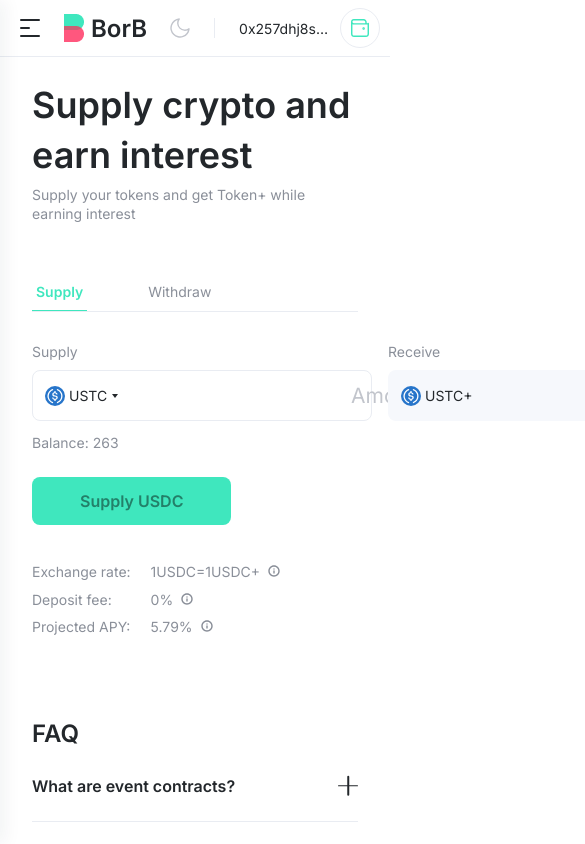
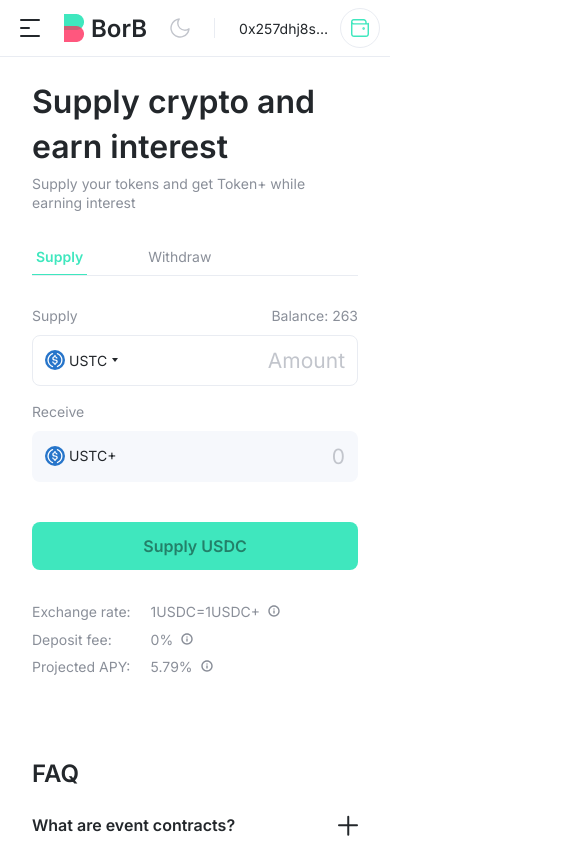
Before and after one commit to tragedyHub/borb-landing, a React (Create React App) app: page /supply in a window 390 px wide. Shown: the top 844 px of the page, 585 px wide, since content can reach past the window. Built offline with nearby package versions, Linux system fonts and the light colour scheme.

Commit message:
feat: supply pag

```diff
--- a/src/App.tsx
+++ b/src/App.tsx
@@ -1,26 +1,22 @@
-import React from 'react'
-import { Route, Routes } from 'react-router-dom'
-import Footer from './components/Footer'
-import Header from './components/Header'
-import Nav from './components/Nav'
-import AboutPage from './pages/AboutPage'
-import EarnPage from './pages/EarnPage'
-import { SupplyPage } from './pages/SupplyPage'
+import React from "react";
+import { Route, Routes } from "react-router-dom";
+import Footer from "./components/Footer";
+import Header from "./components/Header";
+import Nav from "./components/Nav";
+import AboutPage from "./pages/AboutPage";
+import EarnPage from "./pages/EarnPage";
+import { SupplyPage } from "./pages/SupplyPage";
 
 const App = () => {
-    const [isBurger, setIsBurger] = React.useState(false)
+  const [isBurger, setIsBurger] = React.useState(false);
 
   console.log(isBurger);
-
 
   return (
     <div className="App">
       <Nav isBurger={isBurger} setIsBurger={setIsBurger} />
-            <div
-                className="main_container"
-                style={{ display: 'flex', flexDirection: 'column' }}
-            >
-                <Header setIsBurger={setIsBurger}/>
+      <div className="main_container">
+        <Header setIsBurger={setIsBurger} />
         <div className="container">
           <Routes>
             <Route path="/" element={<div>home page</div>} />
@@ -32,7 +28,7 @@ const App = () => {
         <Footer />
       </div>
     </div>
-    )
-}
+  );
+};
 
-export default App
+export default App;
--- a/src/components/Nav.jsx
+++ b/src/components/Nav.jsx
@@ -259,7 +259,10 @@ const StyledNav = styled.div`
   @media screen and (max-width: 1280px) {
     width: 240px;
     position: fixed;
-    z-index: 10px;
+    z-index: 10;
+    box-shadow: ${(props) =>
+      !props.isBurger ? "none" : "6px 0px 16px rgba(10, 31, 51, 0.05)"};
+
     left: 0;
     transform: ${(props) =>
       props.isBurger ? "translateX(0)" : "translateX(-240px)"};
--- /dev/null
+++ b/src/hooks/useMediaQuery.ts
@@ -0,0 +1,41 @@
+import { useEffect, useState } from "react";
+
+function useMediaQuery(query: string): boolean {
+  const getMatches = (query: string): boolean => {
+    if (typeof window !== "undefined") {
+      return window.matchMedia(query).matches;
+    }
+    return false;
+  };
+
+  const [matches, setMatches] = useState<boolean>(getMatches(query));
+
+  function handleChange() {
+    setMatches(getMatches(query));
+  }
+
+  useEffect(() => {
+    const matchMedia = window.matchMedia(query);
+
+    handleChange();
+
+    if (matchMedia.addListener) {
+      matchMedia.addListener(handleChange);
+    } else {
+      matchMedia.addEventListener("change", handleChange);
+    }
+
+    return () => {
+      if (matchMedia.removeListener) {
+        matchMedia.removeListener(handleChange);
+      } else {
+        matchMedia.removeEventListener("change", handleChange);
+      }
+    };
+    // eslint-disable-next-line react-hooks/exhaustive-deps
+  }, [query]);
+
+  return matches;
+}
+
+export { useMediaQuery };
--- a/src/pages/SupplyPage/index.tsx
+++ b/src/pages/SupplyPage/index.tsx
@@ -3,8 +3,11 @@ import { ReactComponent as InfoIcon } from "../../assets/info-icon.svg";
 import { ReactComponent as USDCIcon } from "../../assets/usdc-icon.svg";
 import { ReactComponent as ArrowIcon } from "../../assets/arrow-down-icon.svg";
 import { Faq } from "../../components/Faq";
+import { useMediaQuery } from "../../hooks/useMediaQuery";
 
 const SupplyPage = () => {
+  const isMobile = useMediaQuery("(max-width: 768px)");
+
   return (
     <div className="container">
       <Title>Supply crypto and earn interest</Title>
@@ -21,7 +24,10 @@ const SupplyPage = () => {
       </TabContainer>
       <InputContainer>
         <InputWrapper>
-          <SettingsTitle margin="9px">Supply</SettingsTitle>
+          <TitleContainer>
+            <SettingsTitle margin="9px">Supply</SettingsTitle>
+            {isMobile && <SettingsTitle>Balance: 263</SettingsTitle>}
+          </TitleContainer>
           <div className="input-wrapper">
             <SelectWrapper>
               <CurrencyWrapper>
@@ -35,6 +41,7 @@ const SupplyPage = () => {
         </InputWrapper>
         <InputWrapper disabled>
           <SettingsTitle margin="9px">Receive</SettingsTitle>
+
           <div className="input-wrapper">
             <SelectWrapper>
               <CurrencyWrapper>
@@ -46,7 +53,7 @@ const SupplyPage = () => {
           </div>
         </InputWrapper>
       </InputContainer>
-      <SettingsTitle margin="24px">Balance: 263</SettingsTitle>
+      {!isMobile && <SettingsTitle margin="24px">Balance: 263</SettingsTitle>}
       <Btn>Supply USDC</Btn>
       <PurchaseWrapper>
         <PurchaseDataList>
@@ -93,15 +100,27 @@ const Title = styled.h1`
   line-height: 140%;
   color: #23272b;
   margin-bottom: 4px;
+
+  @media screen and (max-width: 480px) {
+    font-size: 32px;
+  }
 `;
 
-const Subtitle = styled.h2`
+const Subtitle = styled.p`
   font-family: "Inter";
   font-weight: 400;
   font-size: 14px;
   line-height: 140%;
   color: #8a8f99;
   margin-bottom: 48px;
+
+  @media screen and (max-width: 1000px) {
+    margin-bottom: 40px;
+  }
+
+  @media screen and (max-width: 480px) {
+    margin-bottom: 24px;
+  }
 `;
 
 const TabContainer = styled.div`
@@ -123,7 +142,7 @@ const TabContainer = styled.div`
   }
 `;
 
-const Tab = styled.div<{ active?: boolean }>`
+const Tab = styled.button<{ active?: boolean }>`
   padding: 8px 4px;
   position: relative;
 
@@ -167,6 +186,11 @@ const InputContainer = styled.div`
     font-size: 14px;
     line-height: 140%;
   }
+
+  @media screen and (max-width: 768px) {
+    flex-direction: column;
+    margin-bottom: 40px;
+  }
 `;
 
 const InputWrapper = styled.div<{ disabled?: boolean }>`
@@ -186,6 +210,10 @@ const InputWrapper = styled.div<{ disabled?: boolean }>`
 
     background-color: ${({ disabled }) =>
       disabled ? "#F6F8FC" : "transparent"};
+
+    @media screen and (max-width: 786px) {
+      width: 100%;
+    }
   }
 
   .input {
@@ -206,6 +234,22 @@ const InputWrapper = styled.div<{ disabled?: boolean }>`
       color: #c2c5cc;
       text-align: right;
     }
+
+    @media screen and (max-width: 786px) {
+      width: 100%;
+    }
+  }
+`;
+
+const TitleContainer = styled.div`
+  @media screen and (max-width: 768px) {
+    display: flex;
+    justify-content: space-between;
+    width: 340px;
+  }
+
+  @media screen and (max-width: 768px) {
+    width: 100%;
   }
 `;
 
@@ -238,7 +282,14 @@ const Btn = styled.button`
   line-height: 140%;
   color: #238069;
   align-self: flex-start;
-  margin-bottom: 37px;
+  margin-bottom: 24px;
+
+  @media screen and (max-width: 1000px) {
+    margin-bottom: 32px;
+  }
+  @media screen and (max-width: 768px) {
+    width: 100%;
+  }
 `;
 const PurchaseWrapper = styled.div`
   display: flex;
```
Lines whose indentation alone changed are shown as unchanged.
